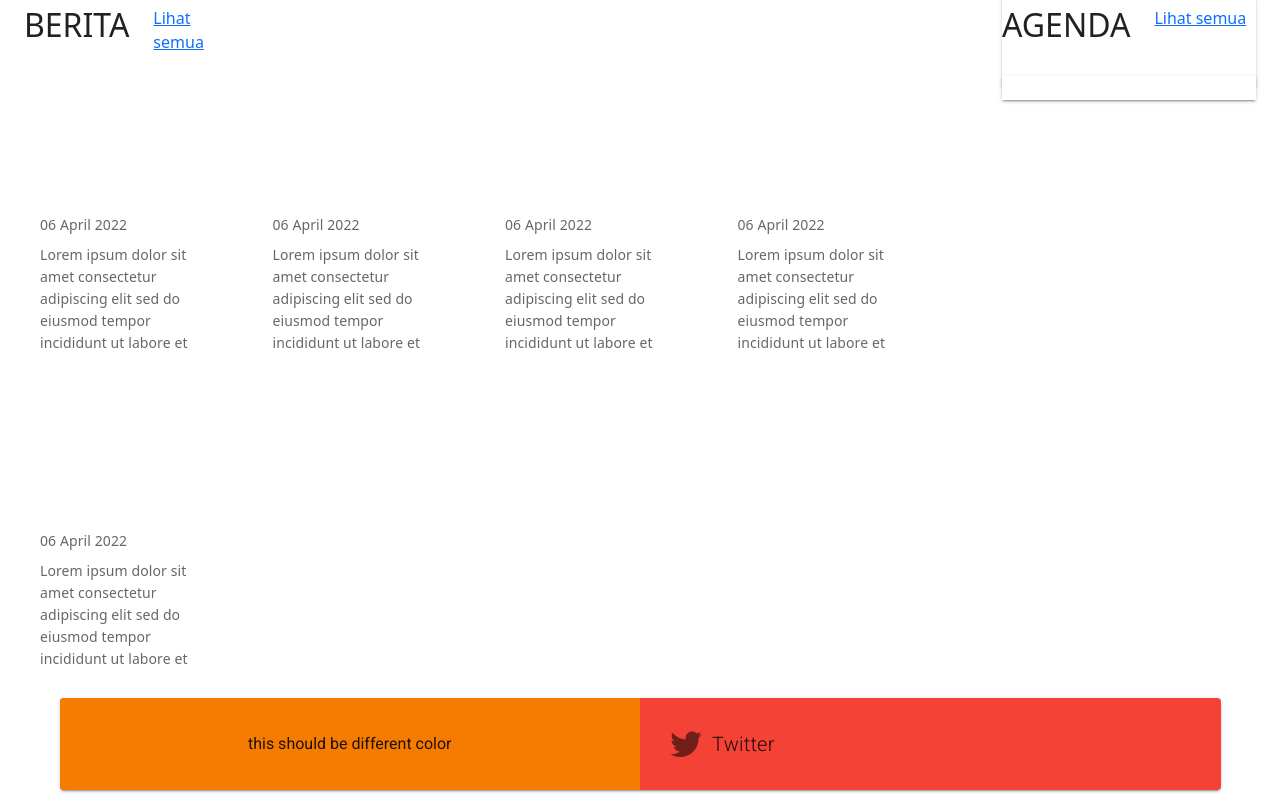
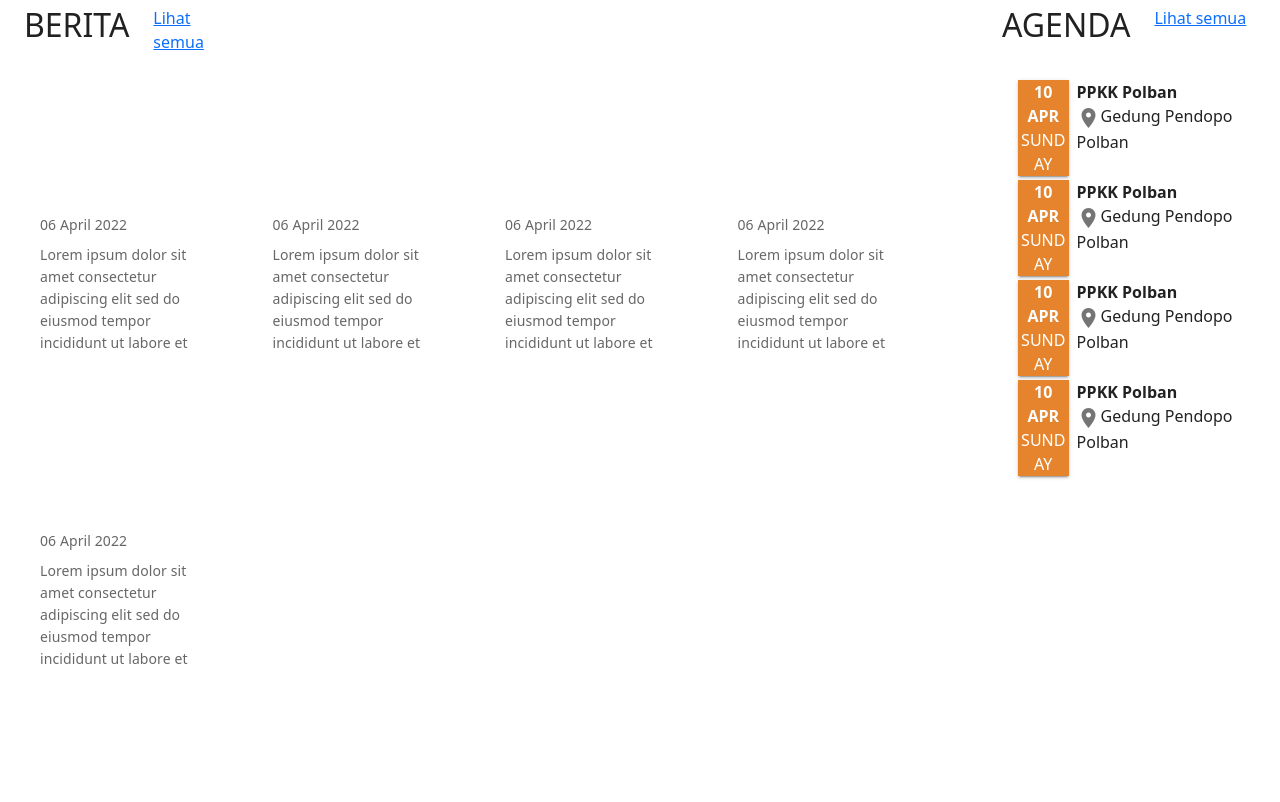
Before and after one commit to dzakirafabillah/WebsiteJTKPolban, a Vue app in the folder portal/: page /agenda in a window 1280 px wide. Shown: the part 618-1420 px from the top of the page. Built offline with nearby package versions, Linux system fonts and the light colour scheme.

Commit message:
update agenda panel

```diff
--- a/portal/src/App.vue
+++ b/portal/src/App.vue
@@ -9,7 +9,6 @@
       <v-col class="ma-0 pa-0"><Agenda></Agenda></v-col>
     </v-row>
     <v-row>
-      <Card></Card>
     </v-row>
     <Footer></Footer>
   </div>
@@ -20,7 +19,6 @@ import Header from './components/Header.vue'
 import Banner from './components/Banner.vue'
 import Berita from './components/beranda/BeritaPanel.vue'
 import Agenda from './components/beranda/AgendaPanel.vue'
-import Card from './components/beranda/testAgenda.vue'
 import Footer from './components/Footer.vue'
 
 export default {
@@ -30,7 +28,6 @@ export default {
     Banner,
     Berita,
     Agenda,
-    Card,
     Footer
   }
 }
--- a/portal/src/components/beranda/AgendaCard.vue
+++ b/portal/src/components/beranda/AgendaCard.vue
@@ -1,14 +1,35 @@
 <template>
-  <div>
-    <v-card
-    max-height="800"
-    class="rounded-0">
-      <v-row>
-        <v-col>
+  <v-card
+    width="90%"
+    class="mx-3"
+    flat
+  >
+    <v-row dense>
+      <v-col cols="3" class="mx-0">
+        <v-card
+          color="#E5842D"
+          class="rounded-0"
+          dark>
+          <div class="text-center">
+            <p class="my-0"><strong  id="date-agenda">10</strong></p>
+            <p class="my-0"><strong>APR</strong></p>
+            <p class="my-0 caption">SUNDAY</p>
+          </div>
+        </v-card>
+      </v-col>
+      <v-col>
+        <v-card flat>
+          <p class="my-0"><strong>PPKK Polban</strong></p>
+          <p><v-icon color="red">mdi-map-marker</v-icon>Gedung Pendopo Polban</p>
+        </v-card>
+      </v-col>
 
-        </v-col>
-        <v-col></v-col>
-      </v-row>
-    </v-card>
-  </div>
+    </v-row>
+  </v-card>
 </template>
+
+<style>
+#date-agenda{
+  color:"#319396C"!important;
+}
+</style>
--- a/portal/src/components/beranda/AgendaPanel.vue
+++ b/portal/src/components/beranda/AgendaPanel.vue
@@ -1,6 +1,6 @@
 <template>
   <div class="px-4">
-    <v-card>
+    <v-card flat>
       <p></p>
       <v-row>
         <v-col>
@@ -14,7 +14,10 @@
         </v-col>
         <v-col cols="9"></v-col>
       </v-row>
-      <v-row><AgendaCard></AgendaCard></v-row>
+      <v-row class="my-1"><AgendaCard></AgendaCard></v-row>
+      <v-row class="my-1"><AgendaCard></AgendaCard></v-row>
+      <v-row class="my-1"><AgendaCard></AgendaCard></v-row>
+      <v-row class="my-1"><AgendaCard></AgendaCard></v-row>
     </v-card>
   </div>
 </template>
--- a/portal/src/components/beranda/testAgenda.vue
+++ /dev/null
@@ -1,24 +0,0 @@
-<template>
-<div>
-    <v-app>
-
-  <v-container>
-    <v-card class="mx-0" color="red">
-      <v-row class="mx-0" style="overflow:hidden;">
-
-        <v-col cols="6" class="orange darken-2">
-          <div class="fill-height d-flex justify-center align-center">this should be different color</div>
-        </v-col>
-
-        <v-col cols="6">
-          <v-card-title>
-            <v-icon large left>mdi-twitter</v-icon>
-            <span class="title font-weight-light">Twitter</span>
-          </v-card-title>
-        </v-col>
-      </v-row>
-    </v-card>
-  </v-container>
-    </v-app>
-</div>
-</template>
```
